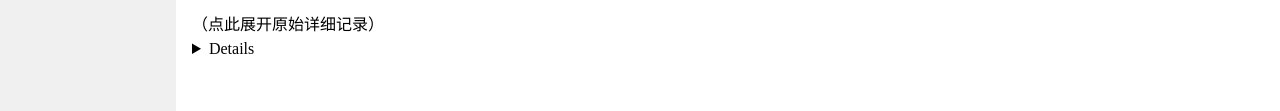
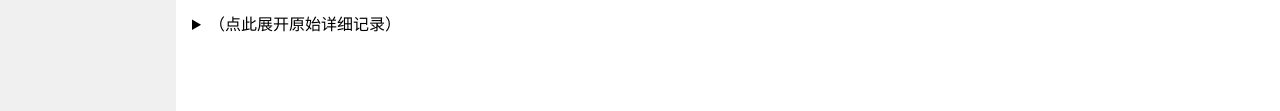
Before and after one commit to SnowyYANG/luoqiwiki, a plain HTML site: page metalware.html in a window 1280 px wide. Shown: the part 338-449 px from the top of the page. Drawn offline with Linux system fonts and the light colour scheme.

Commit message:
fix <details>

```diff
--- a/metalware.html
+++ b/metalware.html
@@ -36,8 +36,7 @@
         <b>自然力</b>（冰属性、火属性、雷属性）出现概率 8.6% 平均数值2.39 满数值(4)概率30%<br>
         <b>有效射程</b>出现概率 4.6% 平均数值8.35 满数值(15)次数1/23<br>
         <b>最大攻击力</b>出现概率 3.2% 平均数值8.69 满数值(15)次数3/16</p>
-    <summary>（点此展开原始详细记录）
-        <details>
+    <details><summary>（点此展开原始详细记录）</summary>
             <table>
                 <tr>
                     <th>ID</th>
@@ -546,8 +545,7 @@
 <tr><td>499</td><td>意志</td><td>2</td><td>20</td></tr>
 <tr><td>500</td><td>伤害平衡</td><td>1</td><td>20</td></tr>
             </table>
-        </details>
-    </summary>
+    </details>
 </main>
 <footer>luoqi.wiki©2023 勘误、bug、建议联系：<a href="mailto:i@luoqi.wiki">i@luoqi.wiki</a>，或亚特服纸条：冰之妖夜玛一。</footer>
 </div>
```
